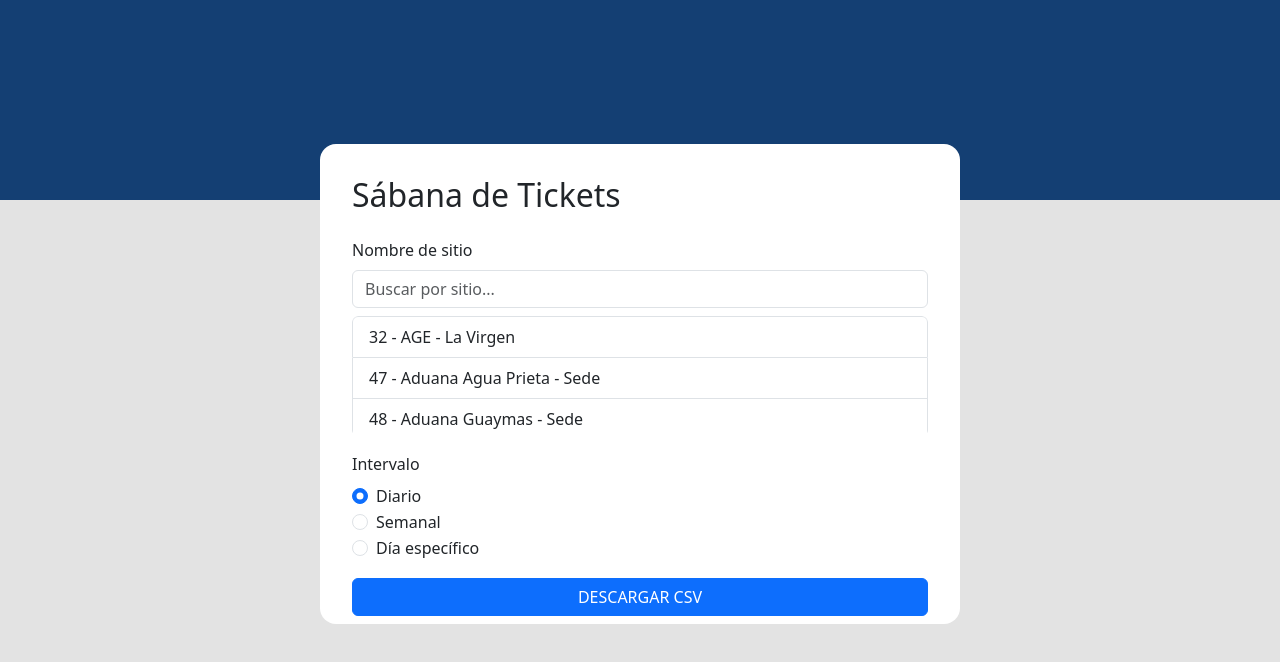
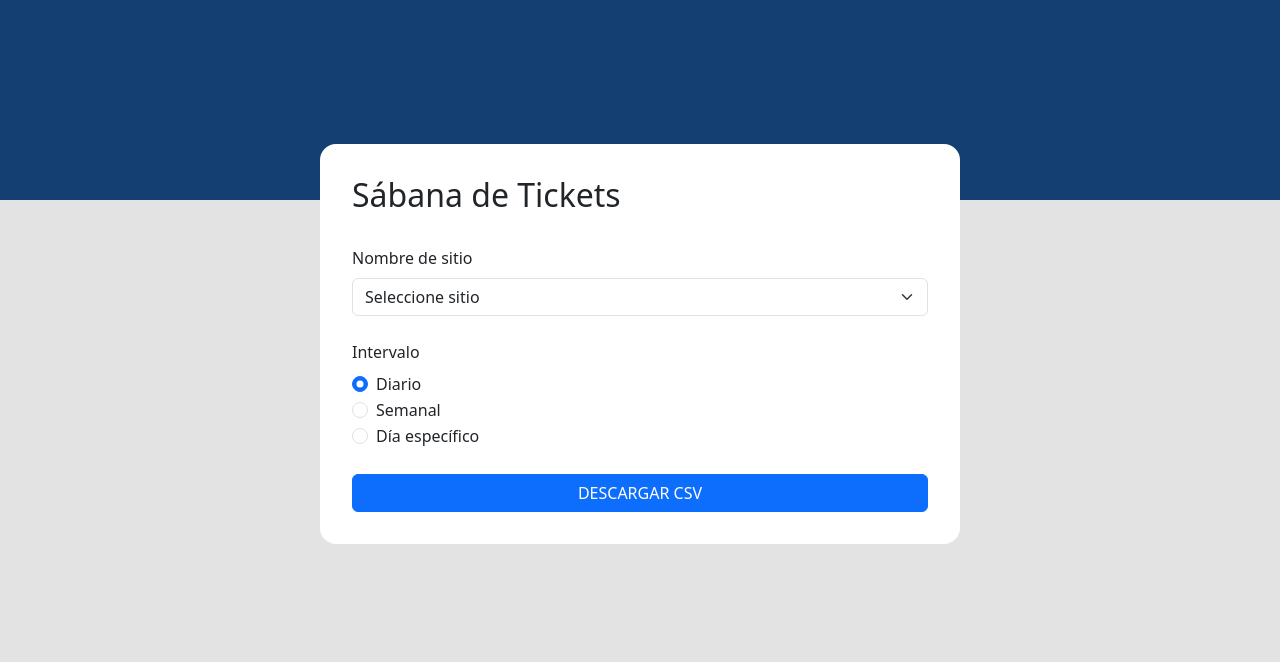
Before and after one commit to lucasruiz12/sabana-anam, a React (Vite) app: page / in a window 1280 px wide. Shown: the top 662 px of the page. Built offline with nearby package versions, Linux system fonts and the light colour scheme.

Commit message:
add select to replace input

```diff
--- a/src/pages/Home/index.jsx
+++ b/src/pages/Home/index.jsx
@@ -8,14 +8,11 @@ import 'react-toastify/dist/ReactToastify.css';
 import './style.css';
 
 const Home = () => {
-    const [inputValue, setInputValue] = useState('');
-
     const [dataToSearch, setDataToSearch] = useState({
         site: "",
         interval: 1,
     });
 
-    const [filteredClients, setFilteredClients] = useState([]);
     const [dateToFilter, setDateToFilter] = useState("");
 
     const generateCSV = (data) => {
@@ -31,7 +28,6 @@ const Home = () => {
         return BOM + csvContent;
     };
 
-
     const downloadCSV = (csvContent, filename) => {
         const blob = new Blob([csvContent], { type: 'text/csv;charset=utf-8;' });
         const link = document.createElement('a');
@@ -46,22 +42,19 @@ const Home = () => {
         document.body.removeChild(link);
     };
 
-    const handleInputChange = (event) => {
+    const handleSelectChange = (event) => {
         const { value } = event.target;
-        setInputValue(value);
-        if (value === "") {
         setDataToSearch((prevData) => ({
             ...prevData,
             site: value,
         }));
     };
-    };
 
     const handleRadioChange = (event) => {
         const { value } = event.target;
-        if(value !== 3){
+        if (value !== "3") {
             setDateToFilter("");
-        };
+        }
         setDataToSearch((prevData) => ({
             ...prevData,
             interval: parseInt(value),
@@ -69,14 +62,13 @@ const Home = () => {
     };
 
     const handleDownloadClick = () => {
-
         const { site, interval } = dataToSearch;
 
         let now = new Date();
 
         if (dateToFilter) {
             now = new Date(dateToFilter);
-        };
+        }
 
         const date = now.toISOString();
 
@@ -99,7 +91,7 @@ const Home = () => {
 
         if (site !== "") {
             newFileName += site.split("-")[0].trim();
-        };
+        }
 
         newFileName += ".csv";
 
@@ -120,26 +112,33 @@ const Home = () => {
                         downloadCSV(arrayToCSV, newFileName);
 
                         setTimeout(() => {
-                            setInputValue("");
                             setDataToSearch({ site: "", interval: 1 });
-                            setFilteredClients([]);
-
                             toast.success("¡Descarga completada!", {
                                 position: "top-center",
                                 autoClose: 2000,
                                 hideProgressBar: true,
                             });
                         }, 1000);
-                    };
+                    }
                 })
                     .catch(err => {
+                        handleError(err);
+                    });
+            } else {
+                handleError();
+            }
+        })
+            .catch(err => {
+                handleError(err);
+            });
+    };
+
+    const handleError = (err) => {
         setTimeout(() => {
-                            setInputValue("");
             setDataToSearch({ site: "", interval: 1 });
             setDateToFilter("");
-                            setFilteredClients([]);
 
-                            if (err.status === 404) {
+            if (err?.status === 404) {
                 toast.warning("No hay datos disponibles", {
                     position: "top-center",
                     autoClose: 2000,
@@ -154,80 +153,11 @@ const Home = () => {
             }
         }, 1000);
         console.error(err);
-                    });
-            } else {
-                setTimeout(() => {
-                    setInputValue("");
-                    setDataToSearch({ site: "", interval: 1 });
-                    setFilteredClients([]);
-
-                    toast.warning("¡Error! Comuníquese con soporte", {
-                        position: "top-center",
-                        autoClose: 2000,
-                        hideProgressBar: true,
-                    });
-                }, 1000);
-            }
-        })
-            .catch(err => {
-                setTimeout(() => {
-                    setInputValue("");
-                    setDataToSearch({ site: "", interval: 1 });
-                    setFilteredClients([]);
-
-                    toast.warning("¡Error! Comuníquese con soporte", {
-                        position: "top-center",
-                        autoClose: 2000,
-                        hideProgressBar: true,
-                    });
-                }, 3000);
-                console.error(err);
-            });
-    };
-
-    const handleClientSelect = (site) => {
-        setDataToSearch((prevData) => ({
-            ...prevData,
-            site,
-        }));
-        setInputValue(site);
-        setFilteredClients([]);
-    };
-
-    const handleInputFocus = () => {
-        if (inputValue === "") {
-            setFilteredClients(clients);
-        };
-    };
-
-    const handleInputBlur = () => {
-        if (inputValue === "") {
-            setFilteredClients([]);
-            setInputValue("");
-            setDataToSearch((prevData) => ({
-                ...prevData,
-                site: "",
-            }));
-        };
     };
 
     const handleDateChange = (date) => {
         setDateToFilter(date);
     };
-
-    // const isButtonDisabled =
-
-    useEffect(() => {
-        if (inputValue === "") {
-            setFilteredClients(clients);
-        } else {
-            setFilteredClients(
-                clients.filter(client =>
-                    client.name.toLowerCase().includes(inputValue.toLowerCase()) && client.name !== dataToSearch.site
-                )
-            );
-        };
-    }, [inputValue, dataToSearch.site]);
 
     return (
         <div className="full-container">
@@ -237,30 +167,20 @@ const Home = () => {
                     <h2 className="mb-4">Sábana de Tickets</h2>
                     <div className="mb-3">
                         <label htmlFor="site" className="form-label">Nombre de sitio</label>
-                        <input
-                            type="text"
-                            className="form-control"
+                        <select
+                            className="form-select"
                             id="site"
                             name="site"
-                            value={inputValue}
-                            onChange={handleInputChange}
-                            onFocus={handleInputFocus}
-                            onBlur={handleInputBlur}
-                            placeholder="Buscar por sitio..."
-                        />
-                        {filteredClients.length > 0 && (
-                            <ul className="list-group mt-2 clients-filter">
-                                {filteredClients.map((client) => (
-                                    <li
-                                        key={client.id}
-                                        className="list-group-item"
-                                        onClick={() => handleClientSelect(client.name)}
+                            value={dataToSearch.site}
+                            onChange={handleSelectChange}
                         >
+                            <option value="">Seleccione sitio</option>
+                            {clients.map(client => (
+                                <option key={client.id} value={client.name}>
                                     {client.name}
-                                    </li>
+                                </option>
                             ))}
-                            </ul>
-                        )}
+                        </select>
                     </div>
 
                     <div className="mb-3">
@@ -317,8 +237,7 @@ const Home = () => {
                         type="button"
                         className="btn btn-primary"
                         onClick={handleDownloadClick}
-                        // disabled={inputValue !== dataToSearch.site}
-                        disabled={(dataToSearch.interval === 3 && dateToFilter === "") || inputValue !== dataToSearch.site}
+                        disabled={(dataToSearch.interval === 3 && dateToFilter === "")}
                     >
                         DESCARGAR CSV
                     </button>
```
Lines whose indentation alone changed are shown as unchanged.
